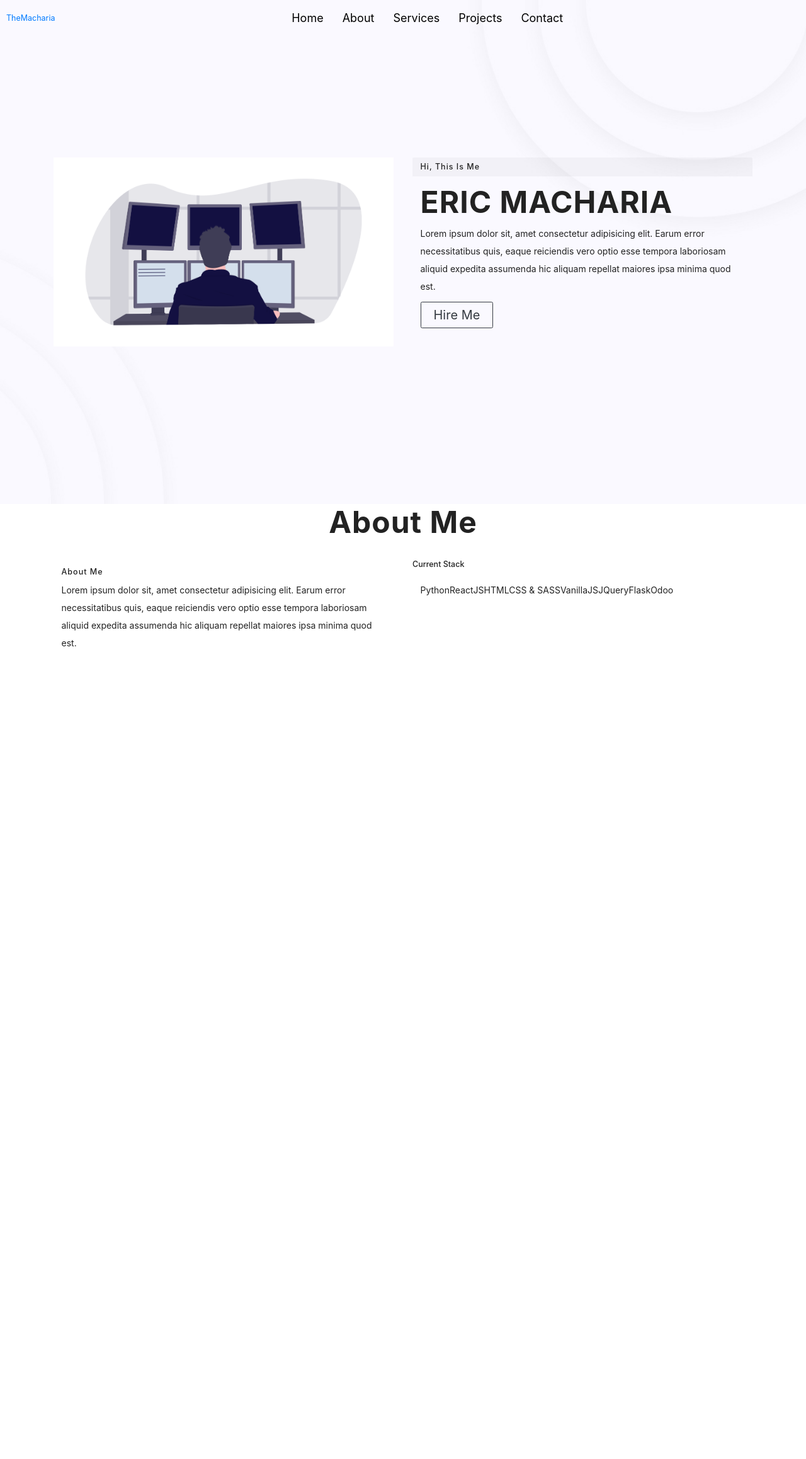
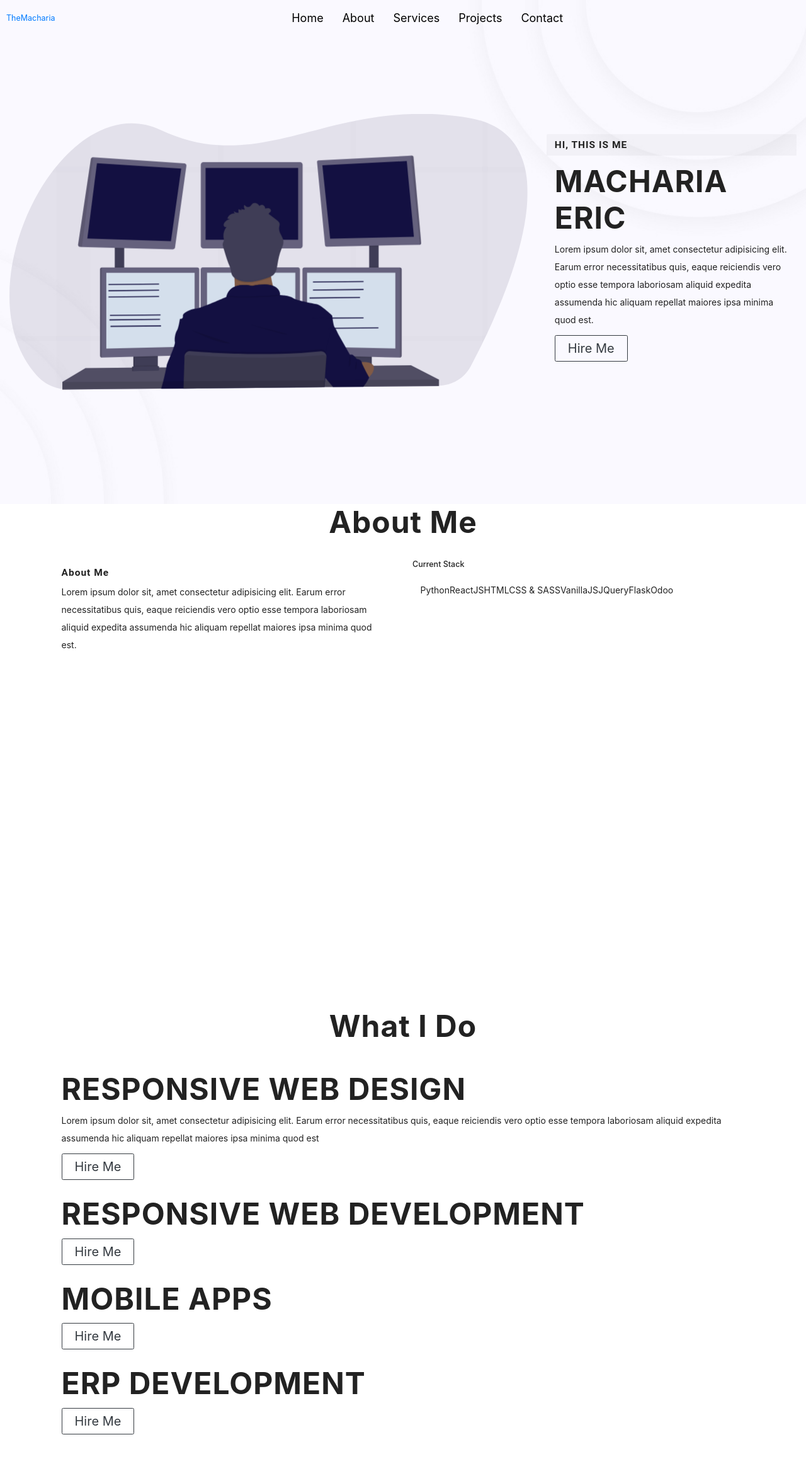
Before and after one commit to The-macharia/react-portfolio, a React (Create React App) app: page / in a window 1280 px wide. Shown: the top 2316 px of the page at 63% size. Built offline with nearby package versions, Linux system fonts and the light colour scheme.

Commit message:
style: style the header

```diff
--- a/src/App.js
+++ b/src/App.js
@@ -53,7 +53,8 @@ class App extends Component {
 
             section,
             header,
-            .container {
+            .container,
+            .container-fluid {
               min-height: 100vh;
             }
             h1 {
@@ -63,25 +64,48 @@ class App extends Component {
               color: #222;
             }
             h5 {
-              font-weight: light;
+              backgroud-color: transparent !important;
+              font-weight: bold;
+              font-family: "Roboto", sans-serif;
               letter-spacing: 0.1rem;
+              font-size: 1.55rem;
             }
             .card {
               border: none !important;
               background-color: transparent;
             }
+            svg {
+              width: 100%;
+              height: 100%;
+            }
+
             .card,
             h5 {
               border: none !important;
             }
+            ${"" /* MEDIA QUERIES */}
+
+            @media (max-width: 600px) {
+              section,
+              header,
+              .container,
+              .container-fluid {
+                min-height: 70vh;
+              }
+              .svg-box {
+                height: 50vh !important;
+                margin-bottom: 2rem;
+              }
+              nav {
+                background-color: #fff;
+              }
+            }
             @media (min-width: 600px) {
+              .svg-box {
+                height: 80vh;
+              }
               h1 {
                 font-size: 4.8rem;
-              }
-            }
-            @media (max-width: 600px) {
-              nav {
-                background-color: #fff;
               }
             }
           `}
--- a/src/components/UI/Card.js
+++ b/src/components/UI/Card.js
@@ -4,7 +4,7 @@ import Button from "./Button";
 const Card = (props) => (
   <div className="card">
     {props.featured && (
-      <h5 className="card-header text-capitalize">{props.featured}</h5>
+      <h5 className="card-header text-uppercase">{props.featured}</h5>
     )}
     <div className="card-body">
       <h1 className="card-title text-uppercase">{props.title}</h1>
--- a/src/containers/About.js
+++ b/src/containers/About.js
@@ -5,14 +5,14 @@ import Row from "react-bootstrap/Row";
 import Col from "react-bootstrap/Col";
 import Card from "react-bootstrap/Card";
 import Container from "react-bootstrap/Container";
-import "bootstrap/dist/css/bootstrap.css";
+import "bootstrap/dist/css/bootstrap.min.css";
 
 const About = () => {
   return (
     <section id="about">
       <Container>
         <Heading title="About Me" />
-        <div className="row">
+        <Row>
           <div className="col-md-6">
             <div className="card">
               <div className="card-body">
@@ -26,8 +26,6 @@ const About = () => {
               </div>
             </div>
           </div>
-          {/* <div className="col-md-6">
-            <Row> */}
           <Col md={6}>
             <Card>
               <Card.Title>Current Stack</Card.Title>
@@ -44,9 +42,7 @@ const About = () => {
             </Card>
           </Col>
           <Col md={6}></Col>
-          {/* </Row>
-          </div> */}
-        </div>
+        </Row>
       </Container>
     </section>
   );
--- a/src/containers/Header.js
+++ b/src/containers/Header.js
@@ -3,13 +3,14 @@ import Nav from "../components/Navigation/Nav";
 import "bootstrap/dist/css/bootstrap.css";
 import Image from "../assets/wave.jpg";
 import Card from "../components/UI/Card";
-import HeaderImage from "../assets/img3.png";
-import styled from "@emotion/styled";
+// import HeaderImage from "../assets/img3.png";
+// import styled from "@emotion/styled";
+// import { jsx } from "@emotion/core";
+import { ReactComponent as ReactImage } from "../assets/svg31.svg";
 
-const Img = styled.img`
-  width: 100%;
-  height: 100%;
-`;
+// const Img = styled.img`
+//   width: 100%;
+// `;
 
 const Header = (props) => {
   const styles = {
@@ -20,15 +21,15 @@ const Header = (props) => {
   };
   return (
     <header id="home" style={styles}>
-      <div className="container d-flex flex-column justify-content-center">
+      <div className="container-fluid d-flex flex-column justify-content-center">
         <Nav links={props.links} clicked={props.clicked} />
-        <div className="row">
-          <div className="col-md-6 col-sm-12">
-            <Img src={HeaderImage} alt="Header" />
+        <div className="row align-items-center justify-content-center">
+          <div className="col-md-6 col-lg-8 col-sm-12 svg-box">
+            <ReactImage />
           </div>
-          <div className="col-md-6 col-sm-12">
+          <div className="col-md-6 col-lg-4 col-sm-12">
             <Card
-              title={"Eric Macharia"}
+              title={"Macharia Eric"}
               featured={"hi, this is me"}
               text={`Lorem ipsum dolor sit, amet consectetur adipisicing elit. Earum error necessitatibus
                 quis, eaque reiciendis vero optio esse tempora laboriosam aliquid expedita assumenda
--- a/src/containers/Services.js
+++ b/src/containers/Services.js
@@ -1,8 +1,40 @@
 import React from "react";
 import "bootstrap/dist/css/bootstrap.css";
+import Heading from "../components/UI/Heading";
+import Container from "react-bootstrap/Container";
+import "bootstrap/dist/css/bootstrap.min.css";
+import Row from "react-bootstrap/Row";
+import Col from "react-bootstrap/Col";
+import Card from "../components/UI/Card";
 
 const Services = () => {
-  return <section id="services"></section>;
+  return (
+    <section id="services">
+      <Container>
+        <Heading title="What I Do" />
+        <Row>
+          <Col sm={12}>
+            <Card
+              title={"Responsive Web Design"}
+              text="Lorem ipsum dolor sit, amet consectetur adipisicing elit.
+                  Earum error necessitatibus quis, eaque reiciendis vero optio
+                  esse tempora laboriosam aliquid expedita assumenda hic aliquam
+                  repellat maiores ipsa minima quod est"
+            />
+          </Col>
+          <Col sm={12}>
+            <Card title={"Responsive Web Development"} />
+          </Col>
+          <Col sm={12}>
+            <Card title={"Mobile Apps"} />
+          </Col>
+          <Col sm={12}>
+            <Card title={"ERP Development"} />
+          </Col>
+        </Row>
+      </Container>
+    </section>
+  );
 };
 
 export default Services;
```
Also changed, not shown: src/assets/svg31.svg (added).
